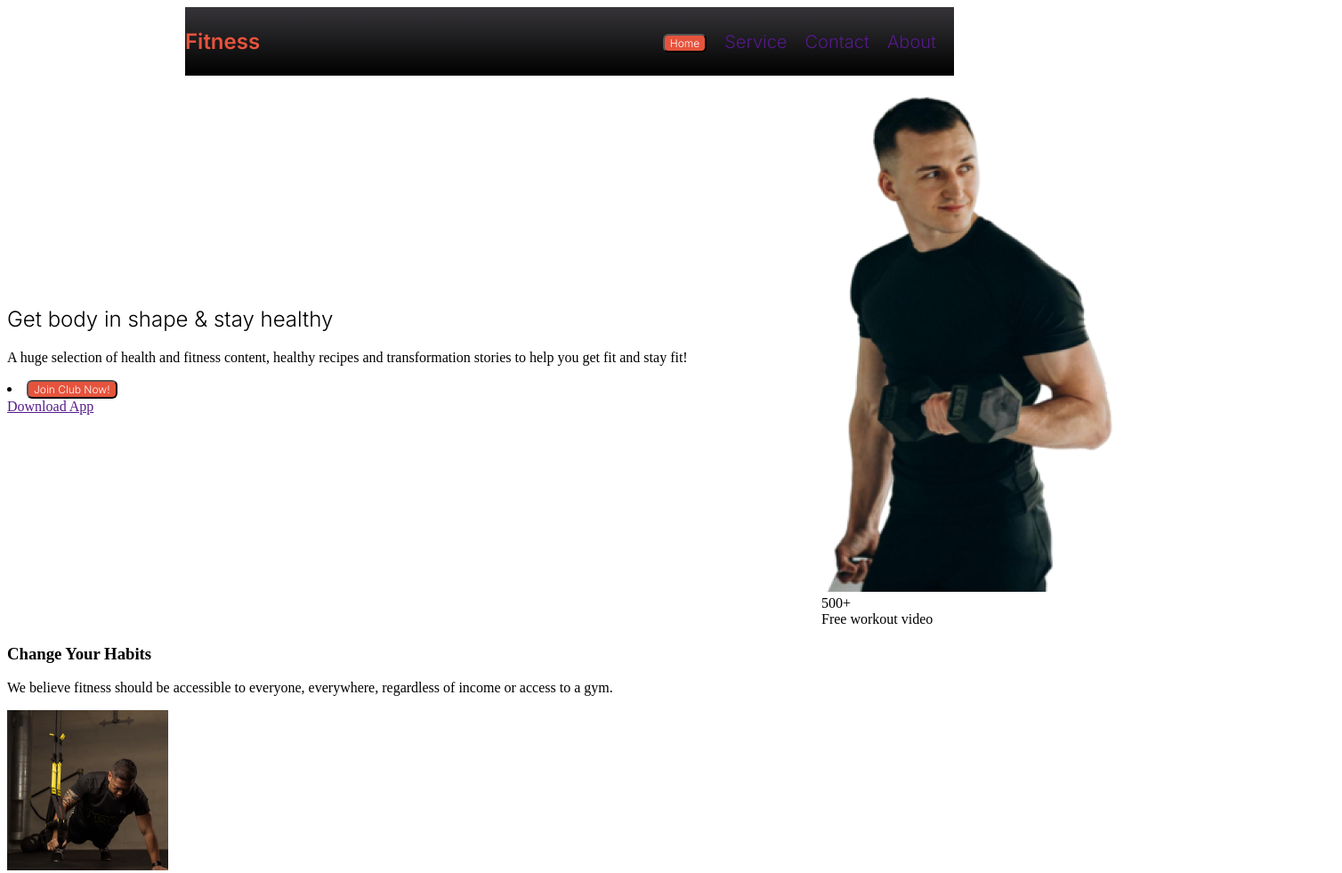
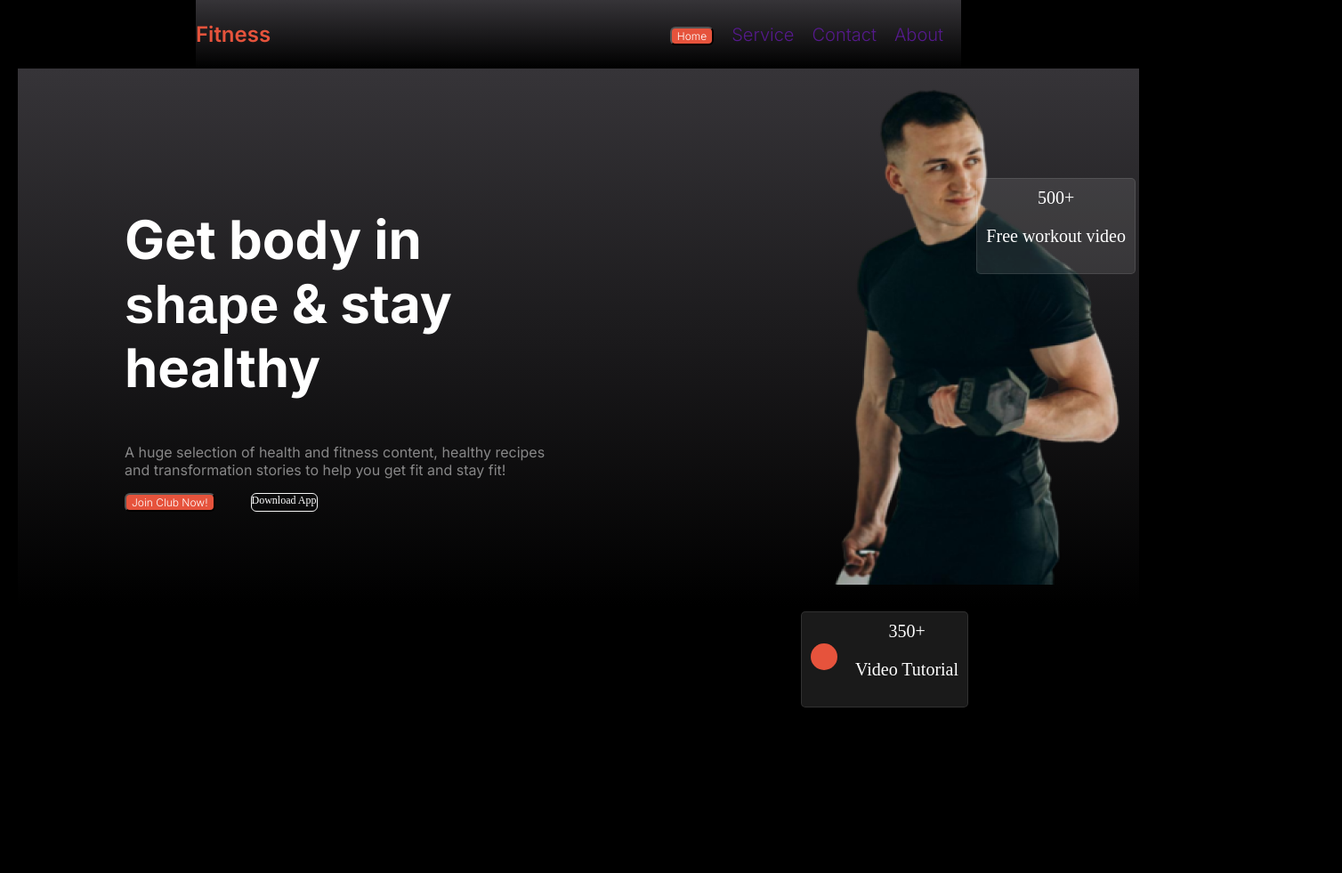
Before and after one commit to abdullahbaa/assignment-02, a plain HTML site: page index.html in a window 1280 px wide. Shown: the top 981 px of the page at 89% size, 1508 px wide, since content can reach past the window. After the commit the page ends 800 px from the top, so only its background shows below. Drawn offline with Linux system fonts and the light colour scheme; a web font is replaced by a local one.

Commit message:
added header section

```diff
--- a/index.html
+++ b/index.html
@@ -7,6 +7,7 @@
     <link rel="preconnect" href="https://fonts.googleapis.com">
 <link rel="preconnect" href="https://fonts.gstatic.com" crossorigin>
 <link href="https://fonts.googleapis.com/css2?family=Inter:ital,opsz,wght@0,14..32,100..900;1,14..32,100..900&display=swap" rel="stylesheet">
+<link href="https://fonts.cdnfonts.com/css/miama" rel="stylesheet">
     <link rel="stylesheet" href="styles/fitness.css">
 </head>
 <body>
@@ -23,25 +24,39 @@
                 </nav>
                 <section class="my-header-section">
                     <div class="first-part-div">
-                        <h2 class="fitness-header-tag inter-fonts">Get body in shape & stay healthy</h2>
-                        <p>A huge selection of health and fitness content, healthy recipes and transformation stories to help you get fit and stay fit!</p>
-                        <li><a href=""><button class="inter-fonts btn-primary">Join Club Now!</button></a></li>
-                        <a href="">Download App</a>
+                        <h2 class="fitness-header-tag inter-fonts">Get body in <br> <span class="shape-font miami-font">shape</span> & stay <br> healthy</h2>
+                        <p class="program-p inter-fonts">A huge selection of health and fitness content, healthy recipes <br> and transformation stories to help you get fit and stay fit!</p>
+                        <div class="list-anchor-style">
+                            <li><a href=""><button class="inter-fonts btn-primary">Join Club Now!</button></a></li>
+                        <a class="download-app" href="">Download App</a>
+                        </div>
                         </div>
 
-                            <div>
+                            <div class="fitness-image">
                                 <img src="images/Images 2.png" alt="">
                                 <div class="smallbox-img">
-                                    <span class="free">
-                                        500+ <br> Free workout video
-                                    </span>
+                                        <div class="free top-right">
+                                            <span>500+</span>
+                                            <p>Free workout video</p>
+                                        </div>
+                                        <div class="free bottom-left">
+                                            <div class="cir">
+                                                <div>
+                                                    <span class="circle"></span>
+                                                </div>
+                                                <div><span>350+
+                                                </span>
+                                                <p>Video Tutorial</p></div>
+                                            </div>
+                                            </div>
+
                                 </div>
                         </div>
                 </section>
 
 
         </header>
-        <main>
+        <!-- <main>
                <section class="first-main-section">
                 <div>
                     <div>
@@ -166,7 +181,7 @@
                      <p class="last-div">All right reserved @Fitness 2024</p>
 
                 </section>
-        </footer>
+        </footer> -->
 
 </body>
 </html>
--- a/styles/fitness.css
+++ b/styles/fitness.css
@@ -3,6 +3,15 @@
   font-optical-sizing: auto;
   font-weight:300;
   font-style: normal;
+}
+.miami-font{
+    font-family: 'Miama', sans-serif;
+    font-family: 120px;
+}
+body{
+    margin: 0;
+    padding: 0;
+    background: rgb(0, 0, 0);
 }
 
 /* Shared styles */
@@ -13,6 +22,9 @@
 
 
 /* Header part styles */
+header{
+    margin-left: 20px;
+}
 
 /* nav related styles */
 
@@ -53,27 +65,99 @@ font-size: 12px;
 font-weight: 300;
 text-align: left;
 }
-/* .first-part-div{
-position: absolute;
-width: 450px;
-left: 200px;
-display: flex;
-flex-direction: column;
-justify-content: flex-start;
-align-items: flex-start;
+.list-anchor-style {
+    list-style: none;
+    display: flex;
+    gap: 40px;
+
 }
+.fitboy-image{
+    max-width: 100%;
+    height: auto;
+    border-radius: 10px;
+}
+.program-p{
+    color: rgba(255, 255, 255, 0.5);
+    font-size: 16px;
+    font-weight: 400;
+}
+.download-app{
+    color: rgb(255, 255, 255);
+    text-decoration: none;
+    border-radius: 6px;
+    border: 1px solid whitesmoke;
+    font-size: 12px;
+    font-weight: 300;
+    text-align: left;
+}
+
 .fitness-header-tag{
 color: rgb(255, 255, 255);
-font-size: 50px;
-font-weight: 600;
+font-size: 60px;
+font-weight: 700;
 text-align: left;
-} */
+}
 
 .my-header-section{
     display: flex;
     justify-content: space-between;
     align-items: center;
+    background: linear-gradient(0deg, rgb(0, 0, 0), rgb(54,52,56)100%);
 
+}
+.first-part-div{
+    margin-left: 100px;
+    padding: 2px 10px 2px 20px;
+}
+.fitness-image img{
+    position: relative;
+    max-width: 100%;
+    height: auto;
+    border-radius: 10px;
+}
+.smallbox-img{
+    color: aliceblue;
+    padding: 10px 10px;
+    border-radius: 4px;
+}
+.free{
+    position: absolute;
+    border: 1px solid rgba(255, 255, 255, 0.1);
+    background: rgba(255, 255, 255, 0.1);
+    border-radius: 5px;
+    padding: 10px 10px;
+    display: flex;
+    flex-direction: column;
+    align-items: center;
+    font-size: 12px;
+
+}
+.smallbox-img, .free{
+    font-size: 20px;
+    color: white;
+    text-align: center;
+}
+.cir{
+    display: flex;
+    gap: 20px;
+}
+.circle{
+    color: black;
+    height: 30px;
+    width: 30px;
+    color: rgb(230, 83, 60);
+    background: rgb(230, 83, 60);
+    border-radius: 70%;
+    display: inline-block;
+    margin-top: 25px;
+}
+.top-right{
+    top: 200px;
+    right: 4px;
+}
+.bottom-left{
+    bottom: 5px;
+    left: 900px;
 }
 
 /* Main part styles */
```
